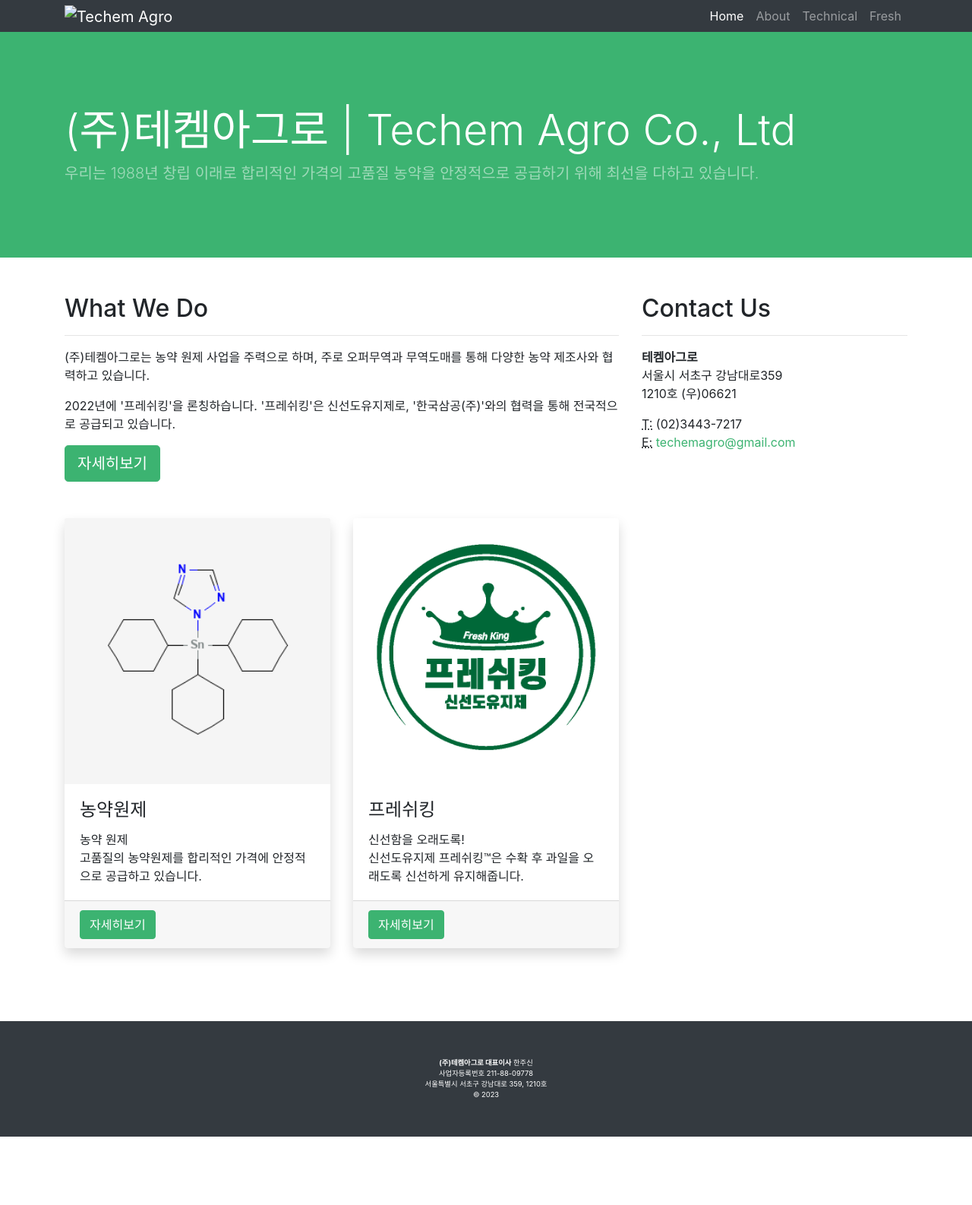
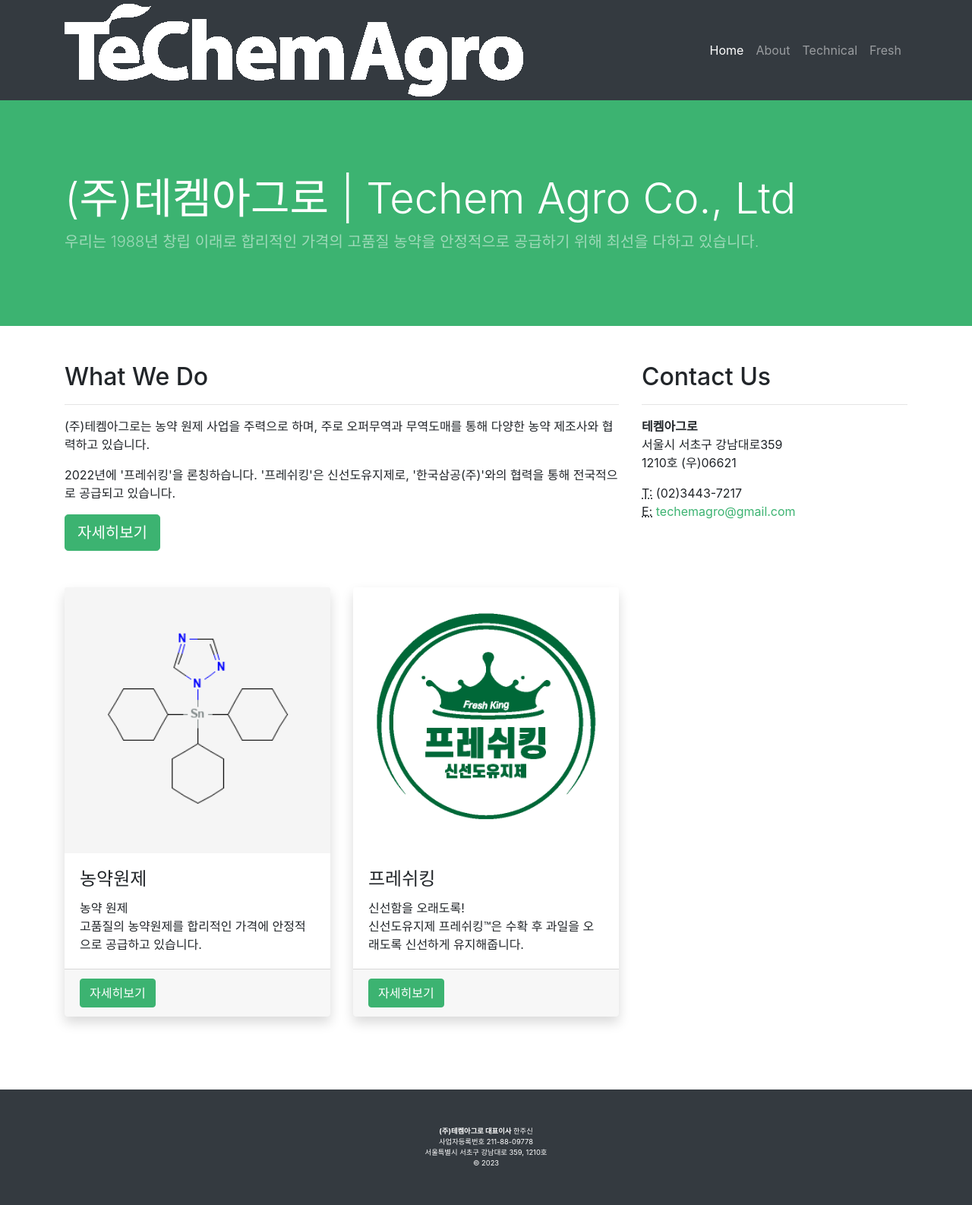
Before and after one commit to techemagro/techemagro.github.io, a Jekyll site: the page built from index.html, in a window 1280 px wide. Shown: the whole page at 76% size. Built offline with Jekyll 4.4.1, drawn with Linux system fonts in a browser that asks for light colours; before the commit the page ends 1496 px from its top, so only the background shows below that.

Commit message:
Update navigation.html

```diff
--- a/_includes/navigation.html
+++ b/_includes/navigation.html
@@ -2,7 +2,7 @@
 <nav class="navbar navbar-expand-lg navbar-dark bg-dark">
   <div class="container">
     <a class="navbar-brand js-scroll-trigger" href="{{ site.baseurl }}/"
-      ><img scr="/assets/img/techemlogo_w.png" alt="Techem Agro"></a
+      ><img src="/assets/img/techemlogo_w.png" alt="Techem Agro"></a
     >
     <button
       class="navbar-toggler ml-auto"
```
